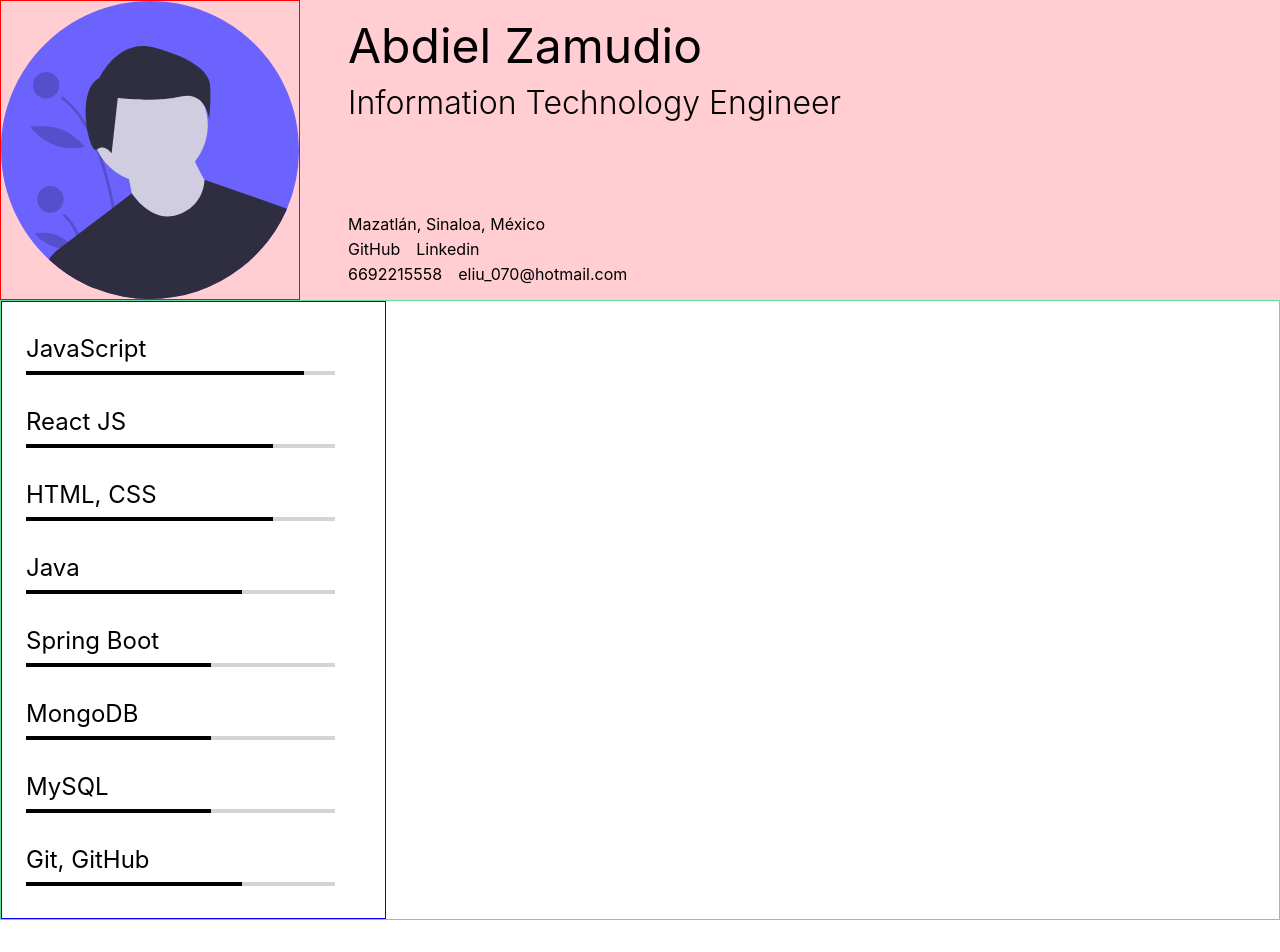
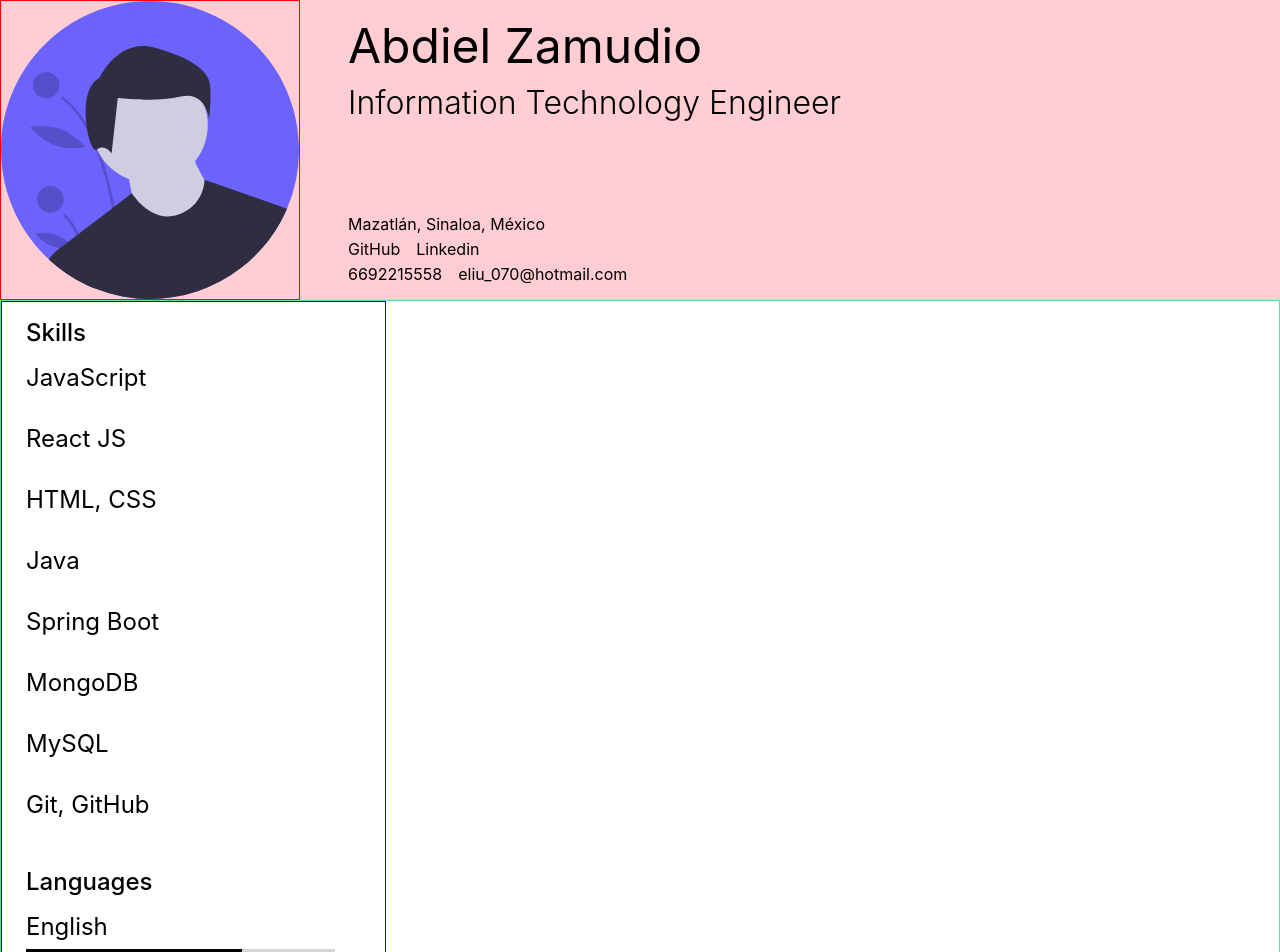
Before and after one commit to eliuabdiel/resume-maker, a React (Create React App) app: page / in a window 1280 px wide. Shown: the top 952 px of the page. Before the commit the page ends 920 px from the top, so only its background shows below. Built offline with nearby package versions, Linux system fonts and the light colour scheme.

Commit message:
added languages as a prop of skillList to be displayed as Skill component

```diff
--- a/src/App.tsx
+++ b/src/App.tsx
@@ -51,6 +51,16 @@ const resumeContent = {
       level: 70,
     }
   ],
+  languages: [
+    {
+      name: "English",
+      level: 70,
+    },
+    {
+      name: "Spanish",
+      level: 100,
+    },
+  ],
   skillsLevelColor: "#000000",
   showSkillLevel: true,
 }
@@ -68,8 +78,9 @@ const App: React.FC = () => {
     <Body>
       <SkillsList
         skills={resumeContent.skills}
+        languages={resumeContent.languages}
         color={resumeContent.skillsLevelColor}
-        showSkillLevel={resumeContent.showSkillLevel}
+        showSkillLevel={false}
       />
 
     </Body>
--- a/src/components/skill/Skill.tsx
+++ b/src/components/skill/Skill.tsx
@@ -11,10 +11,12 @@ export const Skill:React.FC<Props> = ({name, level, color}) => {
   return (
     <div className={style.skillSet}>
       <label className={style.skillName}>{ name }</label>
-      <LevelBar
-        level={level}
-        color={color}
-      />
+      {level &&
+        <LevelBar
+          level={level}
+          color={color}
+        />
+      }
     </div>
   )
 }
--- a/src/components/skillsList/SkillsList.module.css
+++ b/src/components/skillsList/SkillsList.module.css
@@ -1,3 +1,8 @@
+.title {
+  width: 100%;
+  font-size: 1.5rem;
+  font-weight: 500;
+}
 .skills {
   padding: 1rem 1rem 1rem 1.5rem;
   width: calc(30% - 2.5rem);
--- a/src/components/skillsList/SkillsList.tsx
+++ b/src/components/skillsList/SkillsList.tsx
@@ -7,18 +7,25 @@ interface Skills {
   level?: number;
 }
 
+interface Languages {
+  name?: string;
+  level?: number;
+}
+
 interface Props {
   skills?: Skills[];
+  languages?: Languages[];
   color?: string;
   showSkillLevel?: boolean;
 }
 
-export const SkillsList:React.FC<Props> = ({skills, color, showSkillLevel}) => {
+export const SkillsList:React.FC<Props> = ({skills, color, languages, showSkillLevel}) => {
   console.log(skills)
   if (showSkillLevel)
     return (
       <div className={style.skills}>
-       {skills &&
+        <label className={style.title}>Skills</label>
+        {skills &&
           skills.map( skill => {
             return (<Skill
                       name={skill.name}
@@ -27,10 +34,20 @@ export const SkillsList:React.FC<Props> = ({skills, color, showSkillLevel}) => {
                     />)
           }
         )}
+        {languages && <label className={style.title} style={{marginTop: "2rem"}}>Languages</label>}
+        {languages && languages.map( skill => {
+            return (<Skill
+                      name={skill.name}
+                      level={skill.level}
+                      color={color}
+                    />)
+        })}
+
       </div>
     )
   return (
     <div className={style.skills}>
+      <label className={style.title}>Skills</label>
       {skills &&
         skills.map( skill => {
           return (<Skill
@@ -38,6 +55,14 @@ export const SkillsList:React.FC<Props> = ({skills, color, showSkillLevel}) => {
                   />)
         }
         )}
+        {languages && <label className={style.title} style={{marginTop: "2rem"}}>Languages</label>}
+        {languages && languages.map( skill => {
+            return (<Skill
+                      name={skill.name}
+                      level={skill.level}
+                      color={color}
+                    />)
+        })}
     </div>
   )
 
```
